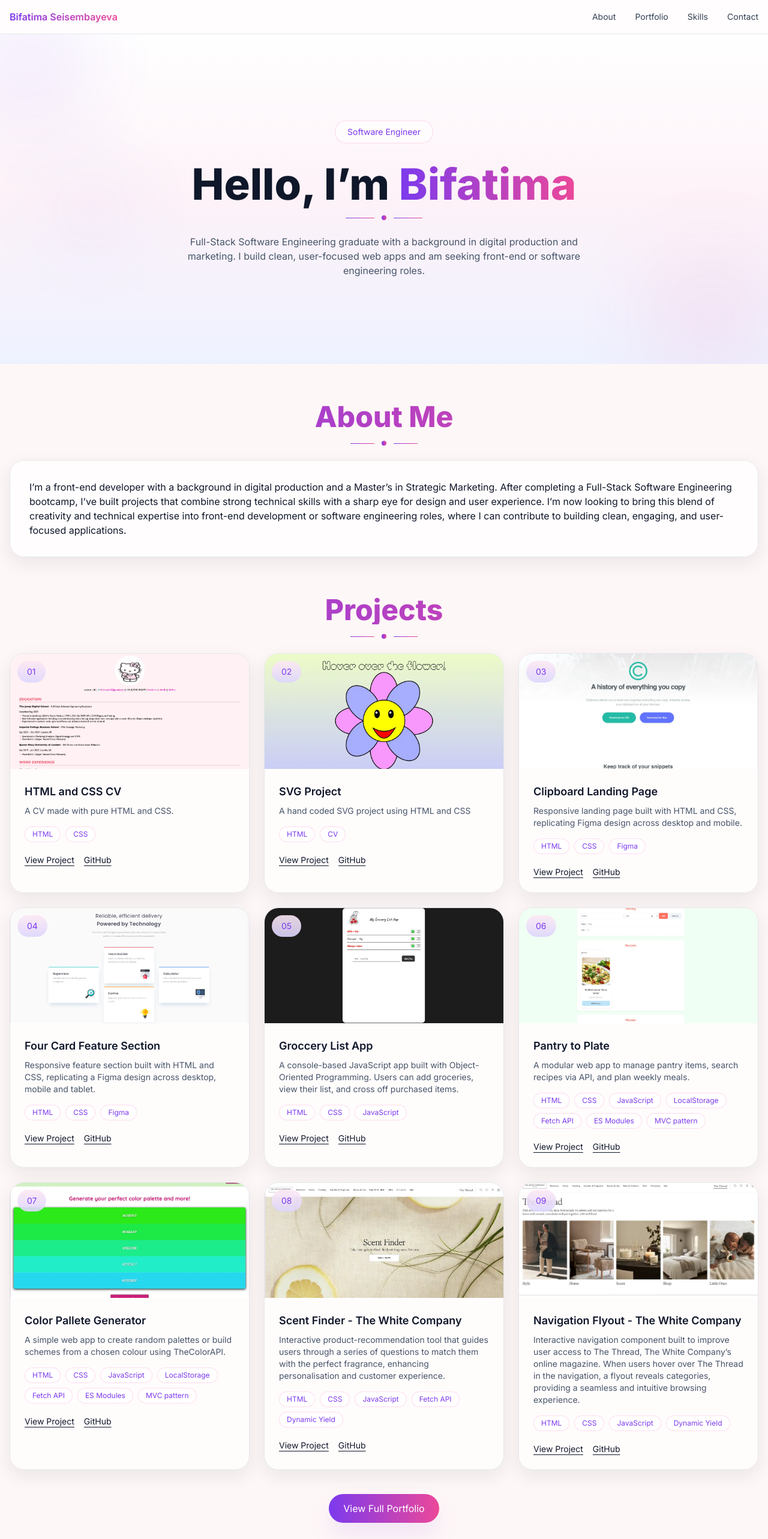
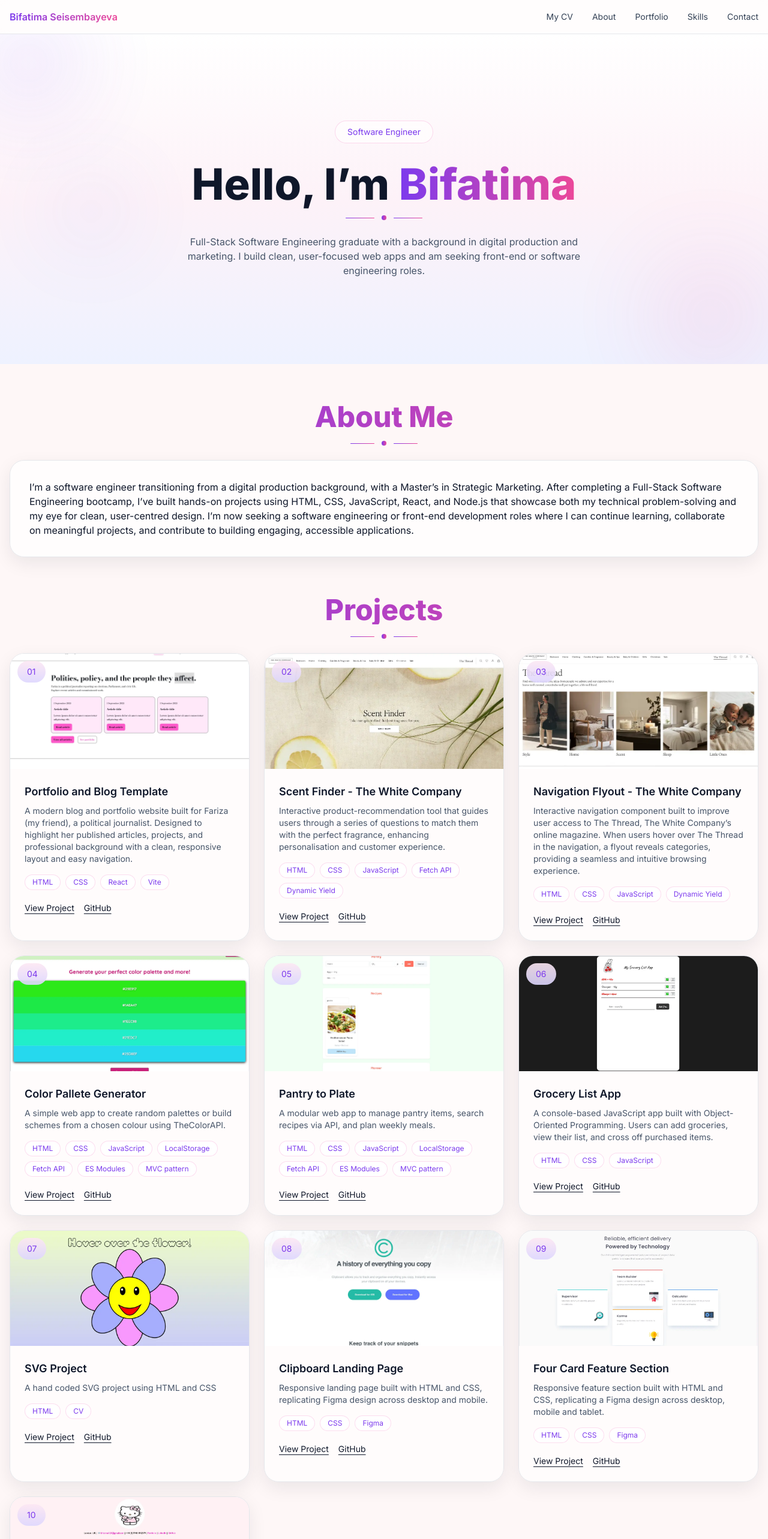
Before and after one commit to bikasei/bifatima-portfolio, a React (Vite) app: page / in a window 1280 px wide. Shown: the top 2566 px of the page at 60% size. Built offline with nearby package versions, Linux system fonts and the light colour scheme.

Commit message:
Added my CV in the nav bag and updated git links for my projects

```diff
--- a/src/components/Navbar.jsx
+++ b/src/components/Navbar.jsx
@@ -1,29 +1,47 @@
-import React from 'react'
+import React from 'react';
 
 export default function Navbar() {
-  const [open, setOpen] = React.useState(false)
+  const [open, setOpen] = React.useState(false);
   const links = [
+    {
+      href: 'public/assets/Bifatima-CV-2025.pdf',
+      label: 'My CV',
+      newTab: true,
+    },
     { href: '#about', label: 'About' },
     { href: '#projects', label: 'Portfolio' },
     { href: '#skills', label: 'Skills' },
     { href: '#contact', label: 'Contact' },
-  ]
+  ];
 
   return (
     <header className="sticky top-0 z-50 bg-white/70 backdrop-blur border-b">
       <nav className="container flex items-center justify-between py-4">
-        <a href="#" className="font-semibold bg-brand-gradient bg-clip-text text-transparent">
+        <a
+          href="#"
+          className="font-semibold bg-brand-gradient bg-clip-text text-transparent"
+        >
           Bifatima Seisembayeva
         </a>
 
-        <button className="md:hidden p-2 rounded border" onClick={() => setOpen(!open)} aria-label="Toggle menu">
+        <button
+          className="md:hidden p-2 rounded border"
+          onClick={() => setOpen(!open)}
+          aria-label="Toggle menu"
+        >
           <span className="i">☰</span>
         </button>
 
         <ul className="hidden md:flex gap-8 text-sm">
-          {links.map(l => (
+          {links.map((l) => (
             <li key={l.href}>
-              <a href={l.href} className="text-slate-700 hover:text-brand-pink">
+              <a
+                href={l.href}
+                {...(l.newTab
+                  ? { target: '_blank', rel: 'noopener noreferrer' }
+                  : {})}
+                className="text-slate-700 hover:text-brand-pink transition-colors"
+              >
                 {l.label}
               </a>
             </li>
@@ -33,11 +51,22 @@ export default function Navbar() {
 
       {open && (
         <ul className="md:hidden container py-2 space-y-2">
-          {links.map(l => (
-            <li key={l.href}><a href={l.href} onClick={() => setOpen(false)} className="block py-2">{l.label}</a></li>
+          {links.map((l) => (
+            <li key={l.href}>
+              <a
+                href={l.href}
+                {...(l.newTab
+                  ? { target: '_blank', rel: 'noopener noreferrer' }
+                  : {})}
+                onClick={() => setOpen(false)}
+                className="block py-2"
+              >
+                {l.label}
+              </a>
+            </li>
           ))}
         </ul>
       )}
     </header>
-  )
+  );
 }
--- a/src/sections/About.jsx
+++ b/src/sections/About.jsx
@@ -8,14 +8,7 @@ export default function About() {
       <div className="container -mt-10">
         <div className="rounded-soft border bg-white/70 backdrop-blur p-8 shadow-card">
           <p className="max-w-10xl">
-            I’m a front-end developer with a background in digital production
-            and a Master’s in Strategic Marketing. After completing a Full-Stack
-            Software Engineering bootcamp, I’ve built projects that combine
-            strong technical skills with a sharp eye for design and user
-            experience. I’m now looking to bring this blend of creativity and
-            technical expertise into front-end development or software
-            engineering roles, where I can contribute to building clean,
-            engaging, and user-focused applications.
+            I’m a software engineer transitioning from a digital production background, with a Master’s in Strategic Marketing. After completing a Full-Stack Software Engineering bootcamp, I’ve built hands-on projects using HTML, CSS, JavaScript, React, and Node.js that showcase both my technical problem-solving and my eye for clean, user-centred design. I’m now seeking a software engineering or front-end development roles where I can continue learning, collaborate on meaningful projects, and contribute to building engaging, accessible applications.
           </p>
         </div>
       </div>
--- a/src/sections/Projects.jsx
+++ b/src/sections/Projects.jsx
@@ -2,47 +2,48 @@ import SectionTitle from '../components/SectionTitle';
 
 const projects = [
   {
-    title: 'HTML and CSS CV ',
-    description: 'A CV made with pure HTML and CSS.',
-    tech: ['HTML', 'CSS'],
-    live: 'https://strong-swan-ced673.netlify.app/',
-    repo: '#',
-    image: './assets/new-html-cv.webp',
+    title: 'Portfolio and Blog Template',
+    description:
+      'A modern blog and portfolio website built for Fariza (my friend), a political journalist. Designed to highlight her published articles, projects, and professional background with a clean, responsive layout and easy navigation.',
+    tech: ['HTML', 'CSS', 'React', 'Vite'],
+    live: 'https://fariza-blog.netlify.app/',
+    repo: 'https://github.com/bikasei/fariza-blog-template',
+    image: './assets/fariza-blog.webp',
+  },
+
+  {
+    title: 'Scent Finder - The White Company',
+    description:
+      'Interactive product-recommendation tool that guides users through a series of questions to match them with the perfect fragrance, enhancing personalisation and customer experience.',
+    tech: ['HTML', 'CSS', 'JavaScript', 'Fetch API', 'Dynamic Yield'],
+    live: 'https://www.thewhitecompany.com/uk/help/scent-finder',
+    image: './assets/scent-finder.webp',
   },
   {
-    title: 'SVG Project',
-    description: 'A hand coded SVG project using HTML and CSS',
-    tech: ['HTML', 'CV'],
-    live: 'https://peppy-banoffee-0e7b16.netlify.app/',
-    repo: '#',
-    image: './assets/svg-project.webp',
+    title: 'Navigation Flyout - The White Company',
+    description:
+      'Interactive navigation component built to improve user access to The Thread, The White Company’s online magazine. When users hover over The Thread in the navigation, a flyout reveals categories, providing a seamless and intuitive browsing experience.',
+    tech: ['HTML', 'CSS', 'JavaScript', 'Dynamic Yield'],
+    live: 'https://www.thewhitecompany.com/uk/',
+    image: './assets/nav-flyout.webp',
   },
+
   {
-    title: 'Clipboard Landing Page ',
+    title: 'Color Pallete Generator',
     description:
-      'Responsive landing page built with HTML and CSS, replicating Figma design across desktop and mobile.',
-    tech: ['HTML', 'CSS', 'Figma'],
-    live: 'https://grand-griffin-1a2f07.netlify.app/',
-    repo: '#',
-    image: './assets/clipboard-landing.webp',
-  },
-  {
-    title: 'Four Card Feature Section',
-    description:
-      'Responsive feature section built with HTML and CSS, replicating a Figma design across desktop, mobile and tablet.',
-    tech: ['HTML', 'CSS', 'Figma'],
-    live: 'https://superb-bavarois-78b376.netlify.app/',
-    repo: '#',
-    image: './assets/figma-feature.webp',
-  },
-  {
-    title: 'Groccery List App ',
-    description:
-      'A console-based JavaScript app built with Object-Oriented Programming. Users can add groceries, view their list, and cross off purchased items.',
-    tech: ['HTML', 'CSS', 'JavaScript'],
-    live: 'http://gentle-rolypoly-58b6e1.netlify.app/',
-    repo: '#',
-    image: './assets/grocery-list.webp',
+      'A simple web app to create random palettes or build schemes from a chosen colour using TheColorAPI.',
+    tech: [
+      'HTML',
+      'CSS',
+      'JavaScript',
+      'LocalStorage',
+      'Fetch API',
+      'ES Modules',
+      'MVC pattern',
+    ],
+    live: 'https://melodious-marigold-563e4b.netlify.app/',
+    repo: 'https://github.com/bikasei/color-palette-generator',
+    image: './assets/color-palette.webp',
   },
   {
     title: 'Pantry to Plate ',
@@ -61,41 +62,49 @@ const projects = [
     repo: 'https://github.com/bikasei/pantry-to-plate',
     image: './assets/pantry-to-plate.webp',
   },
-
   {
-    title: 'Color Pallete Generator',
+    title: 'Grocery List App ',
     description:
-      'A simple web app to create random palettes or build schemes from a chosen colour using TheColorAPI.',
-    tech: [
-      'HTML',
-      'CSS',
-      'JavaScript',
-      'LocalStorage',
-      'Fetch API',
-      'ES Modules',
-      'MVC pattern',
-    ],
-    live: 'https://melodious-marigold-563e4b.netlify.app/',
-    repo: 'https://github.com/bikasei/pantry-to-plate',
-    image: './assets/color-palette.webp',
+      'A console-based JavaScript app built with Object-Oriented Programming. Users can add groceries, view their list, and cross off purchased items.',
+    tech: ['HTML', 'CSS', 'JavaScript'],
+    live: 'http://gentle-rolypoly-58b6e1.netlify.app/',
+    repo: 'https://github.com/bikasei/grocery-app-opp',
+    image: './assets/grocery-list.webp',
   },
 
   {
-    title: 'Scent Finder - The White Company',
+    title: 'SVG Project',
+    description: 'A hand coded SVG project using HTML and CSS',
+    tech: ['HTML', 'CV'],
+    live: 'https://peppy-banoffee-0e7b16.netlify.app/',
+    repo: 'https://github.com/bikasei/svg-project',
+    image: './assets/svg-project.webp',
+  },
+  {
+    title: 'Clipboard Landing Page ',
     description:
-      'Interactive product-recommendation tool that guides users through a series of questions to match them with the perfect fragrance, enhancing personalisation and customer experience.',
-    tech: ['HTML', 'CSS', 'JavaScript', 'Fetch API', 'Dynamic Yield'],
-    live: 'https://www.thewhitecompany.com/uk/help/scent-finder',
-    image: './assets/scent-finder.webp',
+      'Responsive landing page built with HTML and CSS, replicating Figma design across desktop and mobile.',
+    tech: ['HTML', 'CSS', 'Figma'],
+    live: 'https://grand-griffin-1a2f07.netlify.app/',
+    repo: 'https://github.com/bikasei/clipboard-landing-page',
+    image: './assets/clipboard-landing.webp',
   },
-
   {
-    title: 'Navigation Flyout - The White Company',
+    title: 'Four Card Feature Section',
     description:
-      'Interactive navigation component built to improve user access to The Thread, The White Company’s online magazine. When users hover over The Thread in the navigation, a flyout reveals categories, providing a seamless and intuitive browsing experience.',
-    tech: ['HTML', 'CSS', 'JavaScript', 'Dynamic Yield'],
-    live: 'https://www.thewhitecompany.com/uk/',
-    image: './assets/nav-flyout.webp',
+      'Responsive feature section built with HTML and CSS, replicating a Figma design across desktop, mobile and tablet.',
+    tech: ['HTML', 'CSS', 'Figma'],
+    live: 'https://superb-bavarois-78b376.netlify.app/',
+    repo: 'https://github.com/bikasei/four-card-feature-section',
+    image: './assets/figma-feature.webp',
+  },
+  {
+    title: 'HTML and CSS CV ',
+    description: 'A CV made with pure HTML and CSS.',
+    tech: ['HTML', 'CSS'],
+    live: 'https://strong-swan-ced673.netlify.app/',
+    repo: 'https://github.com/bikasei/bifatima-cv',
+    image: './assets/new-html-cv.webp',
   },
 ];
 
```
Also changed, not shown: public/assets/fariza-blog.webp (added), 1 other file (tests, documents, lock files or other folders).
